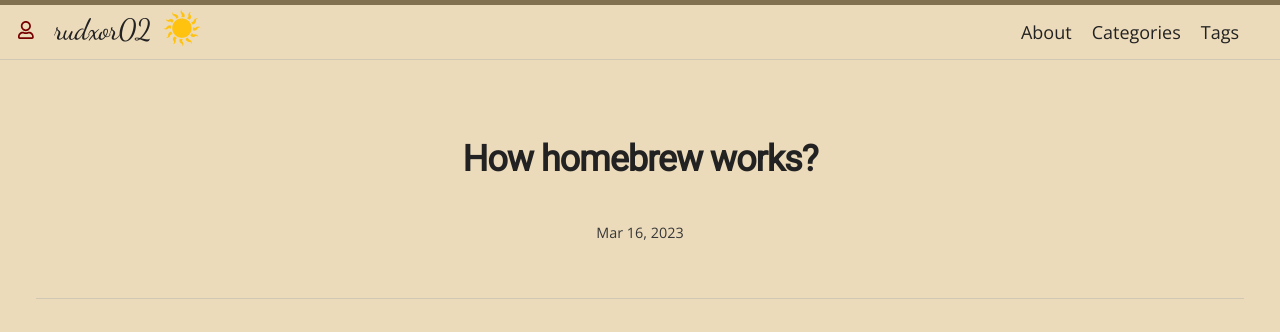
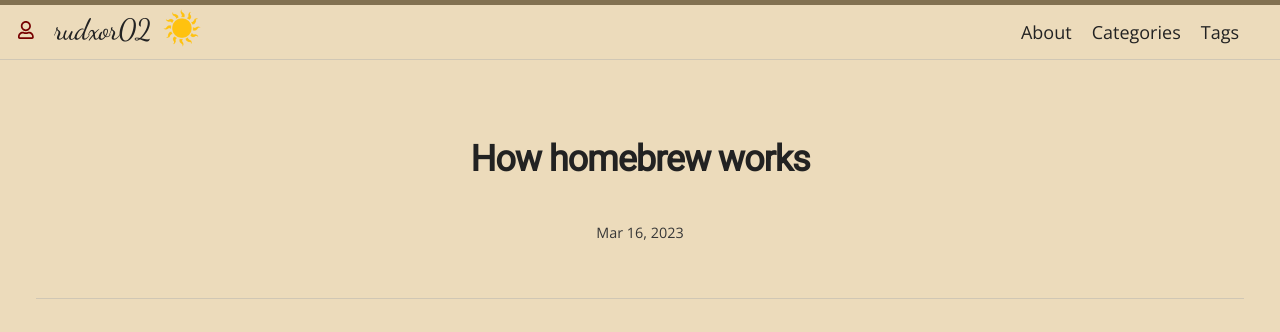
Before and after one commit to rudxor02/rudxor02.github.io, a Jekyll site: the page built from knowledge/_posts/2023-03-16-How-homebrew-works.md, in a window 1280 px wide. Shown: the top 332 px of the page. Built offline with Jekyll 4.4.1, drawn with Linux system fonts in a browser that asks for light colours; nearby versions of some CDN libraries; some web fonts are replaced; comment, search, counter and statistics services are not loaded; some of the changed text lies outside the part shown.

```diff
--- a/knowledge/_posts/2023-03-16-How-homebrew-works.md
+++ b/knowledge/_posts/2023-03-16-How-homebrew-works.md
@@ -1,7 +1,7 @@
 ---
 layout: post
 type: tags
-title: "How homebrew works?"
+title: "How homebrew works"
 date: 2023-03-16 23:30:55 +0900
 comments: true
 toc: true
```
Also changed, not shown: knowledge/_posts/2023-03-23-How-pulumi-works.md (+1 -1 lines).
